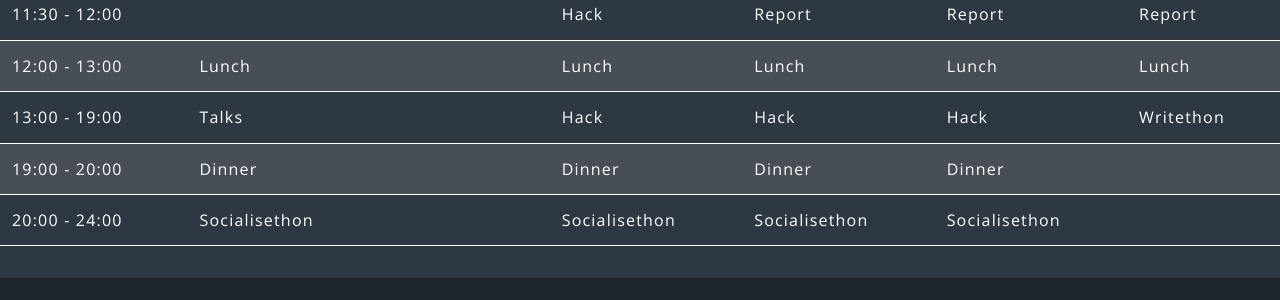
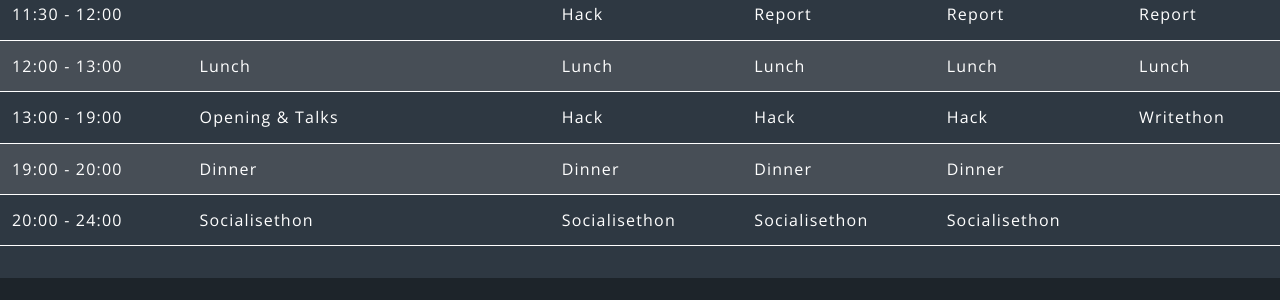
Before and after one commit to elixir-europe/bh2018paris, a Jekyll site: the page built from _programmes/programme-1.md, in a window 1280 px wide. Shown: the part 252-552 px from the top of the page. Built offline with Jekyll 4.4.1, drawn with Linux system fonts in a browser that asks for light colours.

Commit message:
Clarifying after lunch on Monday is the BH opening

```diff
--- a/_programmes/programme-1.md
+++ b/_programmes/programme-1.md
@@ -10,6 +10,6 @@ author: Ricardo
 | 09:00 - 11:30 |                            | Hack          | Hack          | Hack          | Hack      |
 | 11:30 - 12:00 |                            | Hack          | Report        | Report        | Report    |
 | 12:00 - 13:00 | Lunch                      | Lunch         | Lunch         | Lunch         | Lunch     |
-| 13:00 - 19:00 | Talks                      | Hack          | Hack          | Hack          | Writethon |
+| 13:00 - 19:00 | Opening & Talks            | Hack          | Hack          | Hack          | Writethon |
 | 19:00 - 20:00 | Dinner                     | Dinner        | Dinner        | Dinner        |           |
 | 20:00 - 24:00 | Socialisethon              | Socialisethon | Socialisethon | Socialisethon |           |
```
